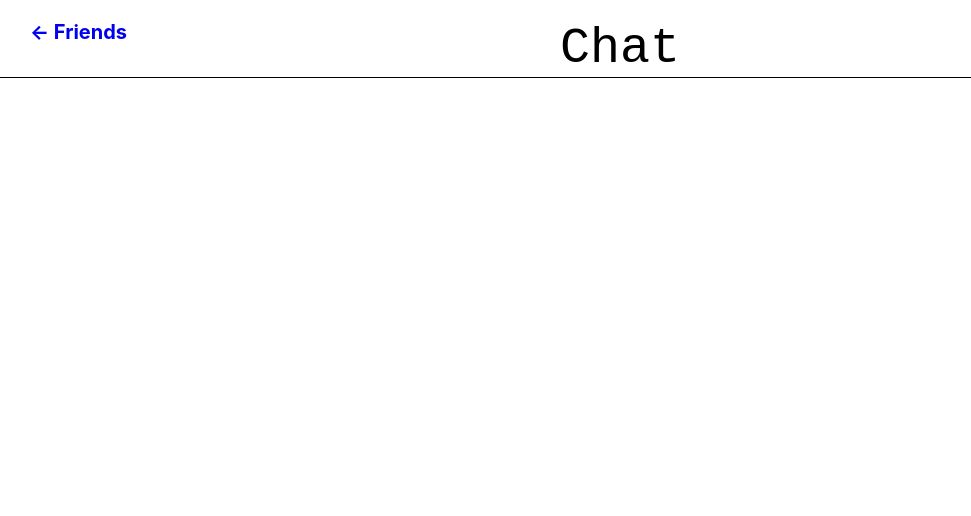
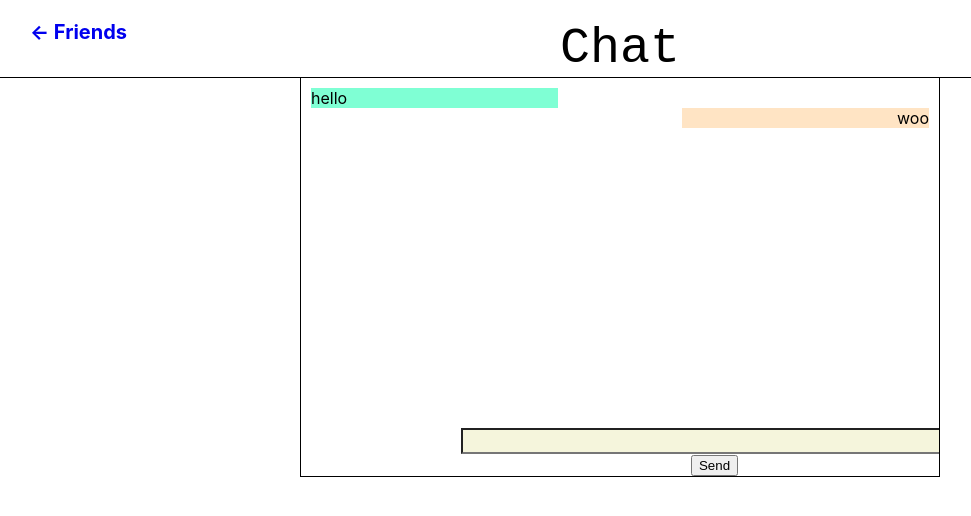
Before and after one commit to takumi0107/sns, a React (Create React App) app: page /chat in a window 1280 px wide. Shown: the top 516 px of the page, without its empty margins (20-991 px from the left). Built offline with nearby package versions, Linux system fonts and the light colour scheme.

Commit message:
create chat screen

```diff
--- a/src/components/chat.js
+++ b/src/components/chat.js
@@ -13,6 +13,18 @@ export default function Chat() {
             <text className="back">← Friends</text>
             </Link>
             </div>
+            <div className="chatBox">
+             <div className="friendsMessage">
+                 <text>hello</text>
+             </div>
+             <div className="myMessage">
+                 <text>woo</text>
+             </div>
+             <div className="sendContainer">
+                <input className="input"/>
+                <button className="send">Send</button>
+             </div>
+            </div>
         </div>
     )
 }
--- a/src/css/chat.css
+++ b/src/css/chat.css
@@ -17,3 +17,38 @@
     font-size: 50px;
     font-family: 'Courier New', Courier, monospace;
 }
+.chatBox {
+    position:relative;
+    display: flex;
+    flex-direction: column;
+    margin-left: 25%;
+    margin-right: 25%;
+    padding:10px;
+    border-bottom:1px solid black;
+    border-right: 1px solid black;
+    border-left: 1px solid;
+    background-color:white;
+    height: 10cm;
+    overflow: scroll;
+}
+.friendsMessage {
+    text-align: start;
+    margin-right: 60%;
+    background-color: aquamarine;
+}
+.myMessage {
+    text-align: end;
+    margin-left: 60%;
+    background-color: bisque;
+}
+.sendContainer {
+    position: absolute;
+    left: 25%;
+    bottom: 0;
+    flex-direction: row;
+}
+.input {
+    width: 500px;
+    height: 20px;
+    font-size: 20px;
+}
```
